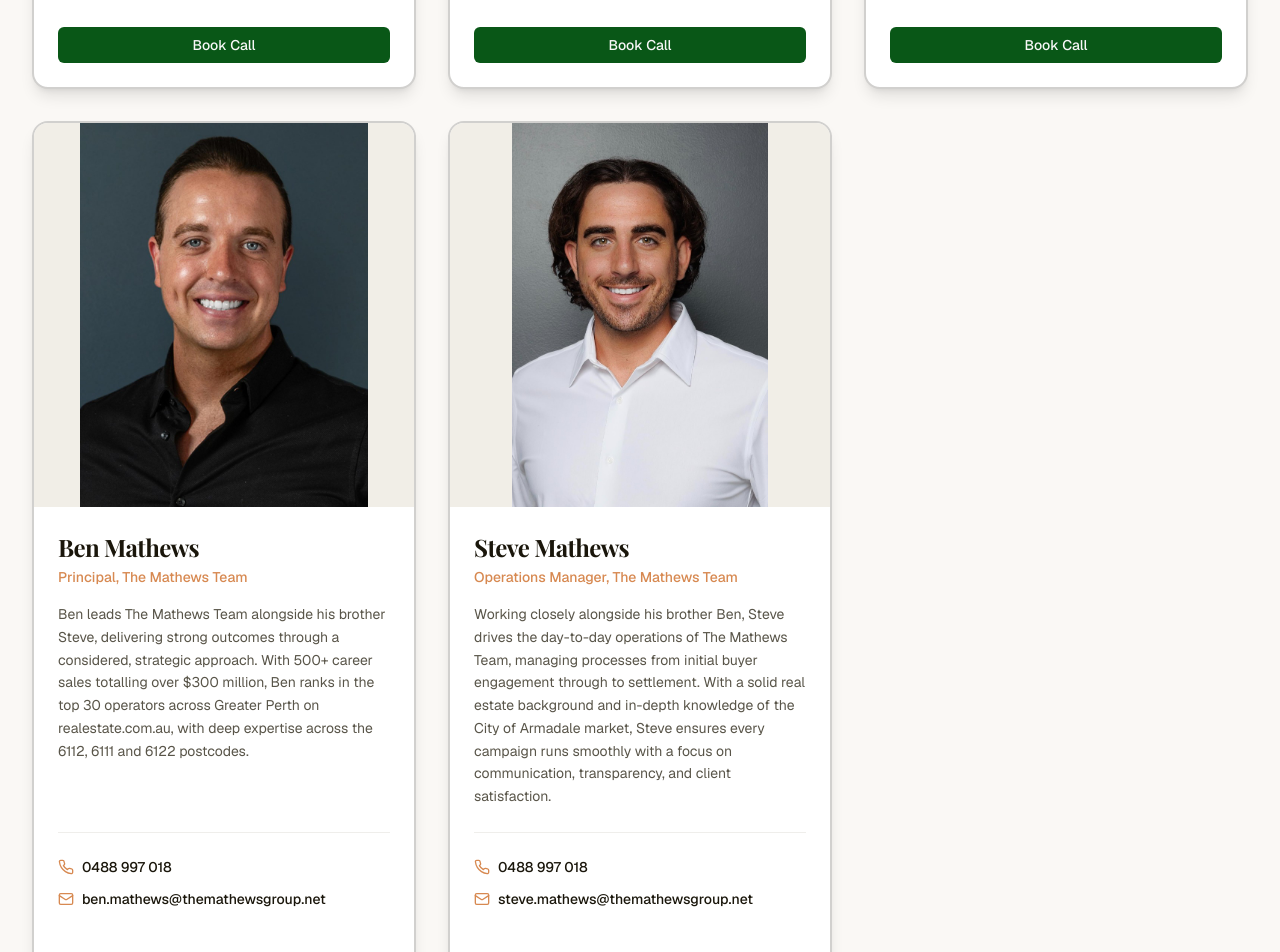
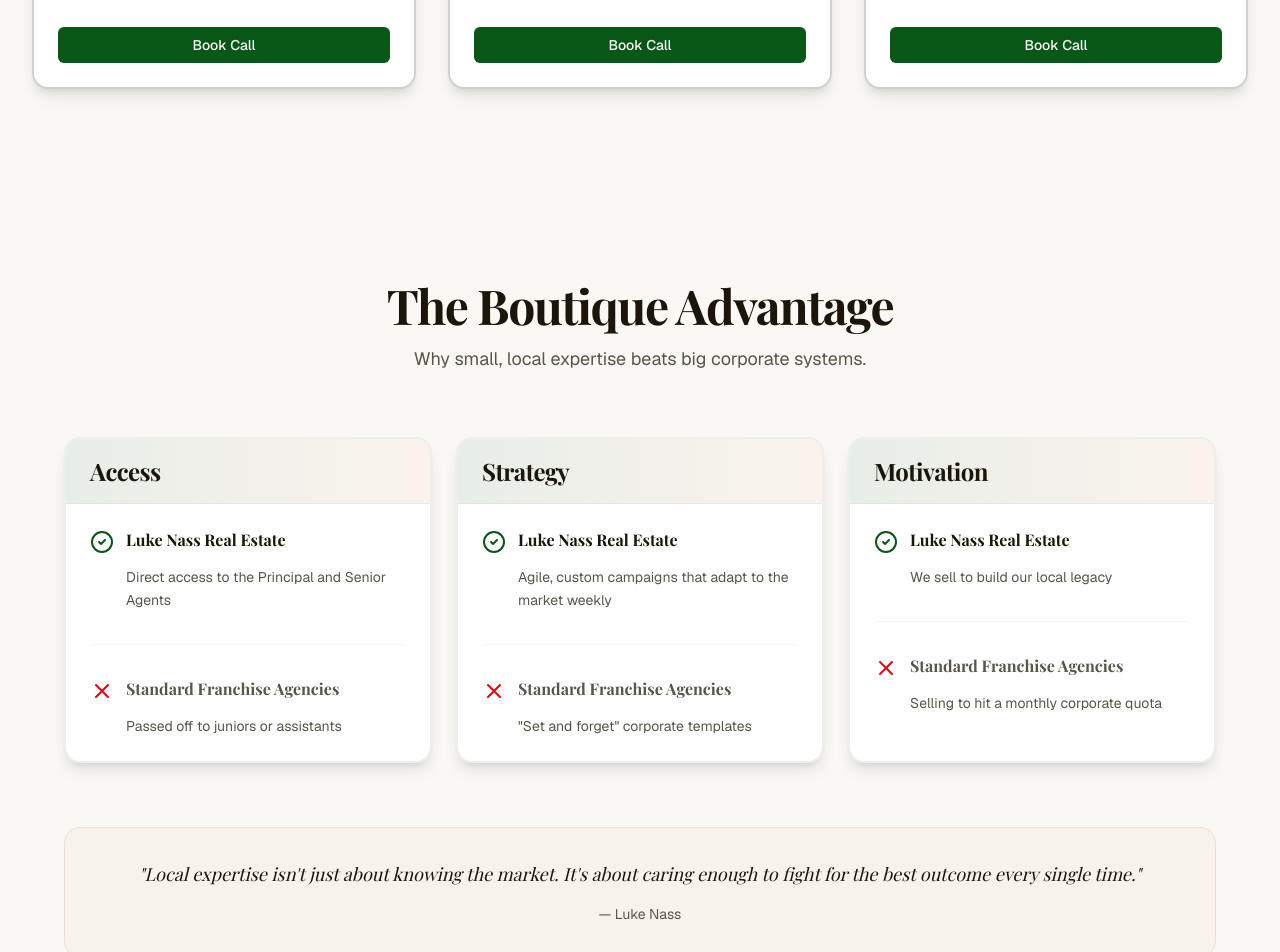
Before and after one commit to 3PDigitalGrowth/LukeNass, a Next.js app: page /about in a window 1280 px wide. Shown: the part 5200-6152 px from the top of the page. Built offline with nearby package versions, Linux system fonts and the light colour scheme.

Commit message:
Remove Ben and Steve Mathews from team page
They have left the agency to start their own shop; removed at the
client's request along with their portrait images.

Co-Authored-By: Claude Fable 5 <noreply@anthropic.com>

```diff
--- a/components/about/team-members.tsx
+++ b/components/about/team-members.tsx
@@ -32,22 +32,6 @@ export function TeamMembers() {
       email: 'admin@lukenass.com.au',
       bio: 'The backbone of our boutique service. Gill ensures every campaign runs flawlessly, from compliance to settlement, giving sellers total peace of mind.',
       image: '/gill-nass-portrait.png'
-    },
-    {
-      name: 'Ben Mathews',
-      title: 'Principal, The Mathews Team',
-      phone: '0488 997 018',
-      email: 'ben.mathews@themathewsgroup.net',
-      bio: 'Ben leads The Mathews Team alongside his brother Steve, delivering strong outcomes through a considered, strategic approach. With 500+ career sales totalling over $300 million, Ben ranks in the top 30 operators across Greater Perth on realestate.com.au, with deep expertise across the 6112, 6111 and 6122 postcodes.',
-      image: '/ben-mathews-portrait.png'
-    },
-    {
-      name: 'Steve Mathews',
-      title: 'Operations Manager, The Mathews Team',
-      phone: '0488 997 018',
-      email: 'steve.mathews@themathewsgroup.net',
-      bio: 'Working closely alongside his brother Ben, Steve drives the day-to-day operations of The Mathews Team, managing processes from initial buyer engagement through to settlement. With a solid real estate background and in-depth knowledge of the City of Armadale market, Steve ensures every campaign runs smoothly with a focus on communication, transparency, and client satisfaction.',
-      image: '/steve-mathews-portrait.png'
     }
   ]
 
```
Also changed, not shown: public/ben-mathews-portrait.png (deleted), public/steve-mathews-portrait.png (deleted).
